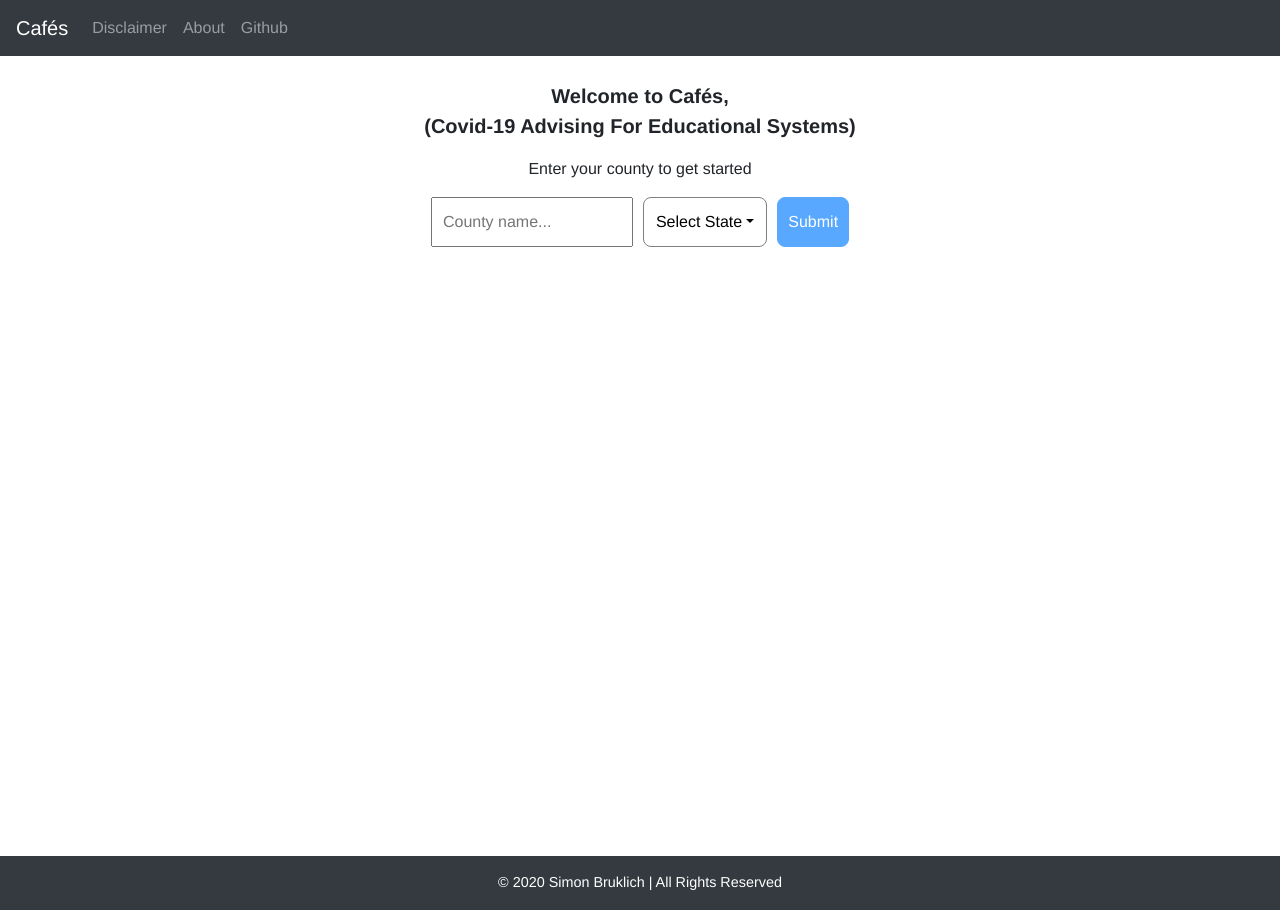
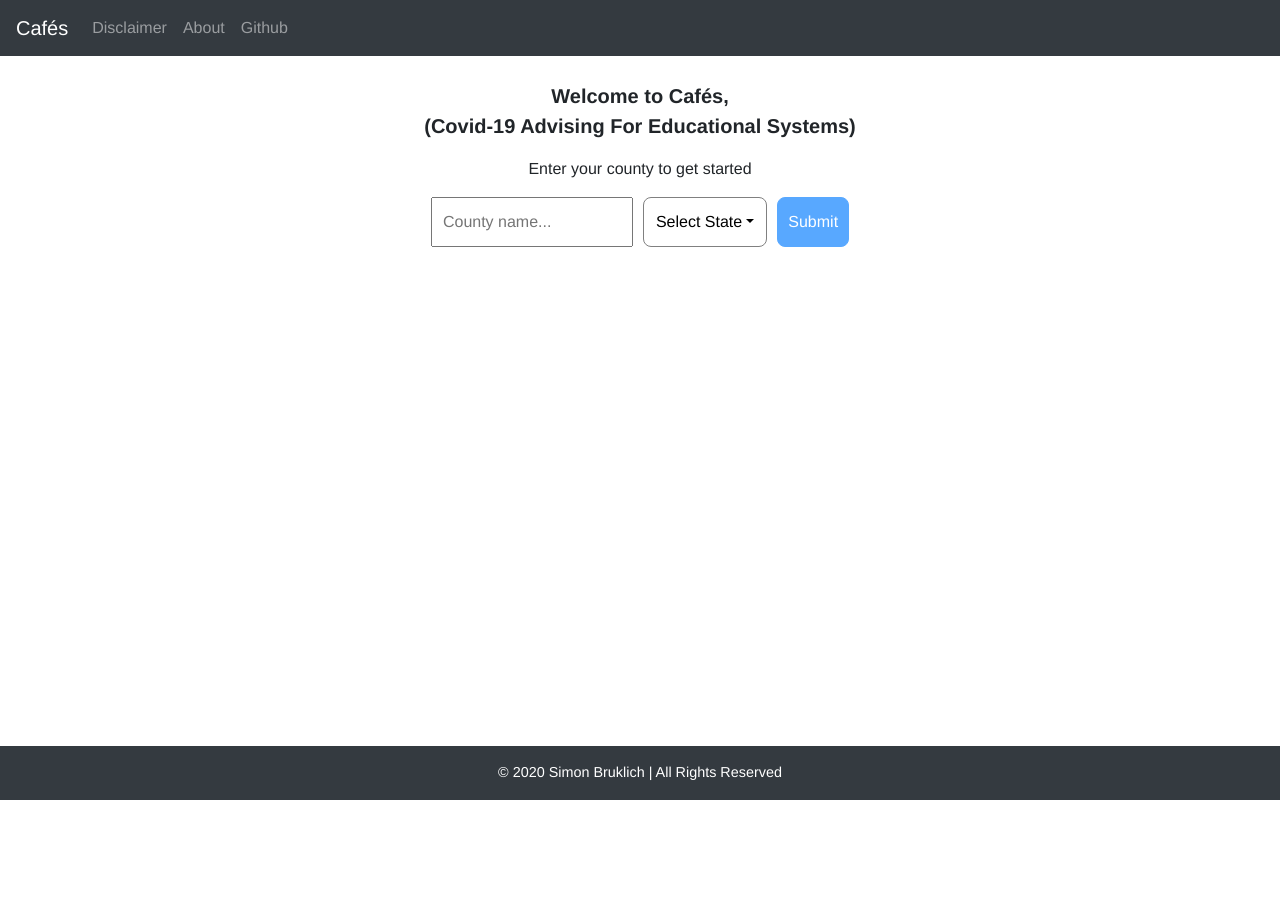
Before and after one commit to simon-bruklich/cafes, a React (Create React App) app: page / in a window 1280 px wide. After the commit the page ends 800 px from the top, so only its background shows below. Built offline with nearby package versions, Linux system fonts and the light colour scheme.

Commit message:
Fix footer positioning

```diff
--- a/src/App.js
+++ b/src/App.js
@@ -80,7 +80,7 @@ function App() {
 
   // TODO: disclaimer and About pages
   return (
-    <div>
+    <div className="main-div">
       <Router>
         <Route path="/">
           <Navbar />
--- a/src/Stylesheets/App.css
+++ b/src/Stylesheets/App.css
@@ -2,12 +2,15 @@
   text-align: center;
   padding-top: 15px;
   margin: 0 auto;
-  min-height: 100vh;
 }
 
 .App-logo {
   height: 40vmin;
   pointer-events: none;
+}
+
+.min-height-vh {
+  min-height: 100vh;
 }
 
 /* Footer */
@@ -17,8 +20,14 @@
   padding-top: 1em;
   width: 100%;
   position: absolute;
-  left: 0;
-  right: 0;
+  bottom: 0;
+}
+
+.main-div {
+  min-height: 100vh;
+  position: relative;
+  /* Footer height + 12px */
+  padding-bottom: 65px;
 }
 
 .footer-text {
@@ -178,7 +187,7 @@
   flex-direction: column;
   justify-content: center;
   align-items: center;
-  padding: 25px 0px;
+  padding-top: 25px;
   width: 60%;
   margin: auto;
   text-rendering: optimizeLegibility;
```
